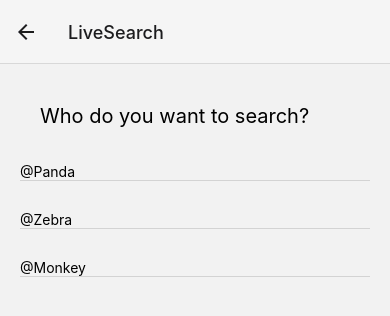
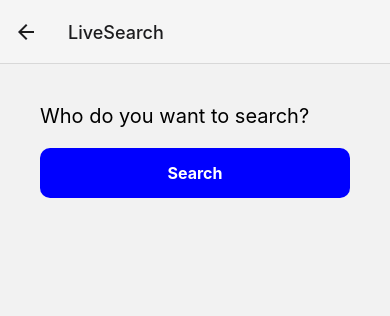
Before and after one commit to wxin9monash/AuthTwitter, a React Native app: screen /LiveSearch in a window 390 px wide. Shown: the top 316 px of the page. Built offline with nearby package versions, Linux system fonts and the light colour scheme.

Commit message:
Add google auth

```diff
--- a/package.json
+++ b/package.json
@@ -9,17 +9,18 @@
     "web": "expo start --web"
   },
   "dependencies": {
+    "@google-cloud/language": "^5.2.1",
     "@react-navigation/bottom-tabs": "^6.4.0",
     "@react-navigation/native": "^6.0.13",
     "@react-navigation/native-stack": "^6.9.1",
     "dayjs": "^1.11.5",
     "expo": "~46.0.16",
     "expo-status-bar": "~1.4.0",
+    "expo-updates": "~0.14.7",
     "react": "18.0.0",
     "react-native": "0.69.6",
     "react-native-safe-area-context": "4.3.1",
-    "react-native-screens": "~3.15.0",
-    "expo-updates": "~0.14.7"
+    "react-native-screens": "~3.15.0"
   },
   "devDependencies": {
     "@babel/core": "^7.12.9"
--- a/src/screens/LiveSearchScreen/index.js
+++ b/src/screens/LiveSearchScreen/index.js
@@ -1,12 +1,15 @@
 import React,{useState} from "react";
-import { View, Text, TextInput, FlatList } from "react-native";
+import { View, Text, TextInput, FlatList, Pressable } from "react-native";
 import { StyleSheet } from "react-native";
 import searchResults from '../../../assets/data/search';
+import { useNavigation } from "@react-navigation/native";
+import SearchResultsScreen from '../../screens/SearchResult';
 
 
 const LiveSearchScreen = (props) =>{
 
     const [inputText, setInputText] = useState('');
+    const navigation = useNavigation();
 
     return(
         <View style={styles.container}>
@@ -20,14 +23,29 @@ const LiveSearchScreen = (props) =>{
 
 
             {/* List of match users */}
-            <FlatList
+            {/* <FlatList
                 data={searchResults}
                 renderItem={({item})=> (
                     <View style={styles.row}>
                         <Text>{item.description}</Text>
                     </View>
                 )}
-            />
+            /> */}
+
+            {/* Button to do the search */}
+            <Pressable
+                onPress={()=> navigation.navigate(SearchResultsScreen)}
+                style={{
+                    marginBottom: 20,
+                    backgroundColor: 'blue',
+                    alignItems: 'center',
+                    justifyContent: 'center',
+                    height: 50,
+                    marginHorizontal: 20,
+                    borderRadius: 10,
+                }}>
+                <Text style={{fontSize: 16, color: 'white', fontWeight: 'bold'}}>Search</Text>
+            </Pressable>
 
         </View>
     );
```
Also changed, not shown: assets/data/fit5120-2023s1-f9cdb4e7ac67.json (added, +12 -0 lines), 1 other file (tests, documents, lock files or other folders).
